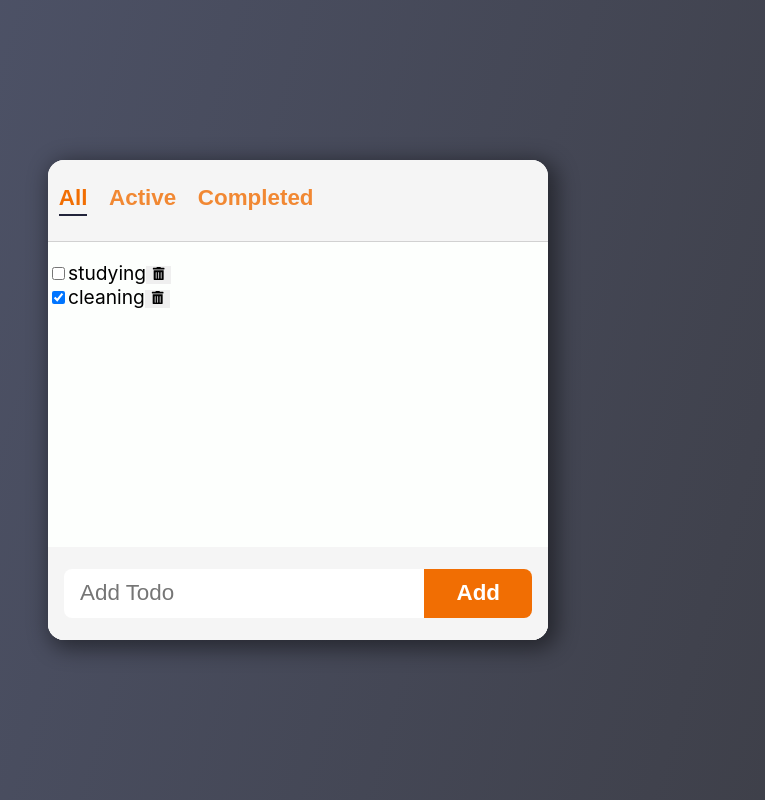
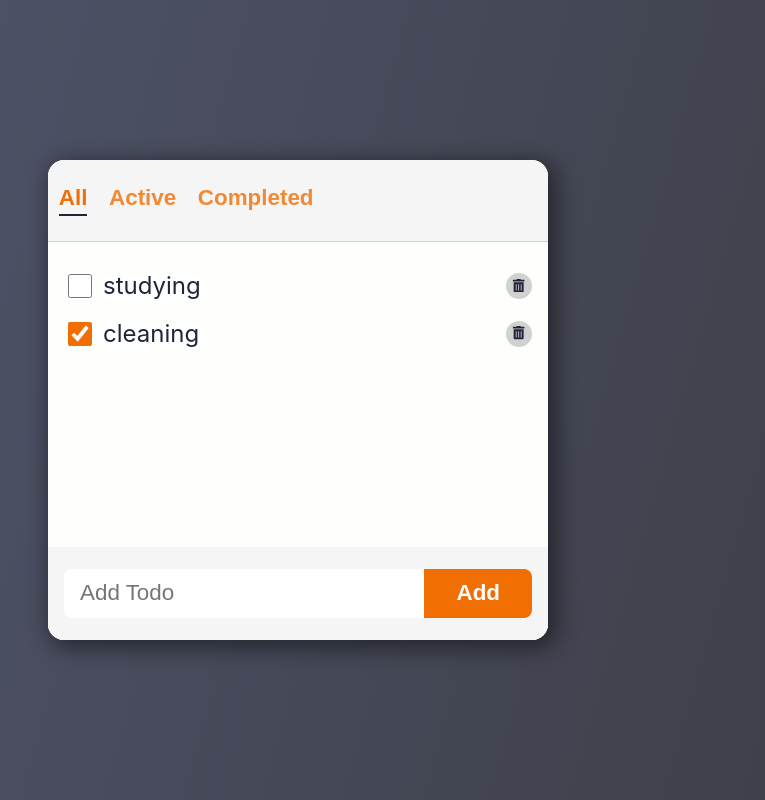
Before and after one commit to SophieMarieSo/todo-app, a React (Create React App) app: page / in a window 1280 px wide. Shown: the whole page, without its empty margins (342-1107 px from the left). Built offline with nearby package versions, Linux system fonts and the light colour scheme; the HTML template or start-up script is replaced by a standard one.

Commit message:
todo-item styling

```diff
--- a/src/components/Todo/Todo.jsx
+++ b/src/components/Todo/Todo.jsx
@@ -1,5 +1,6 @@
 import React from 'react';
 import { FaTrashAlt } from 'react-icons/fa';
+import styles from './Todo.module.css';
 
 export default function Todo({ todo, onUpdate, onDelete }) {
   const { text, status } = todo;
@@ -12,17 +13,22 @@
   const handleDelete = () => onDelete(todo);
 
   return (
-    <li>
+    <li className={styles.todo}>
       <input
+        className={styles.checkbox}
         type='checkbox'
         id='checkbox'
         checked={status === 'completed'}
         onChange={handleChange}
       />
-      <label htmlFor='checkbox'>{text}</label>
-      <button onClick={handleDelete}>
-        <FaTrashAlt />
-      </button>
+      <label htmlFor='checkbox' className={styles.text}>
+        {text}
+      </label>
+      <span className={styles.icon}>
+        <button onClick={handleDelete} className={styles.button}>
+          <FaTrashAlt />
+        </button>
+      </span>
     </li>
   );
 }
--- /dev/null
+++ b/src/components/Todo/Todo.module.css
@@ -0,0 +1,37 @@
+.todo {
+  display: flex;
+  justify-content: space-between;
+  align-items: center;
+  padding: 0.5rem 1rem;
+  margin: 0.1rem 0;
+  color: var(--color-text);
+}
+
+.checkbox {
+  width: 1.5rem;
+  height: 1.5rem;
+}
+
+.text {
+  flex: 1 1 0%;
+  margin-left: 0.5rem;
+  font-size: 1.5rem;
+}
+
+.icon {
+  width: 26px;
+  height: 26px;
+  background-color: var(--color-grey);
+  border-radius: 100%;
+  transition: all 150ms ease-out;
+}
+
+.icon:hover {
+  background-color: var(--color-accent);
+  transform: rotate(15deg) scale(1.2);
+}
+
+.button {
+  color: var(--color-text);
+  background-color: transparent;
+}
--- a/src/components/TodoList/TodoList.module.css
+++ b/src/components/TodoList/TodoList.module.css
@@ -1,5 +1,6 @@
 .container {
   height: 100%;
+  min-height: 0;
   display: flex;
   flex-direction: column;
   background-color: var(--color-bg);
--- a/src/index.css
+++ b/src/index.css
@@ -5,6 +5,7 @@
   --color-text: #22243b;
   --color-accent: #f16e03;
   --color-white: white;
+  --color-scrollbar: #aaa7a7;
 }
 
 body {
@@ -21,6 +22,7 @@
   justify-content: center;
   align-items: center;
   font-size: 1.2rem;
+  accent-color: var(--color-accent);
   background: rgb(81, 87, 111);
   background: linear-gradient(
     106deg,
@@ -61,3 +63,19 @@
   border: none;
   cursor: pointer;
 }
+
+::-webkit-scrollbar {
+  width: 0.5rem;
+}
+
+::-webkit-scrollbar-track {
+  background-color: var(--color-bg-dark);
+}
+
+::-webkit-scrollbar-thumb {
+  background-color: var(--color-scrollbar);
+}
+
+::-webkit-scrollbar-thumb:hover {
+  background-color: var(--color-accent);
+}
```
